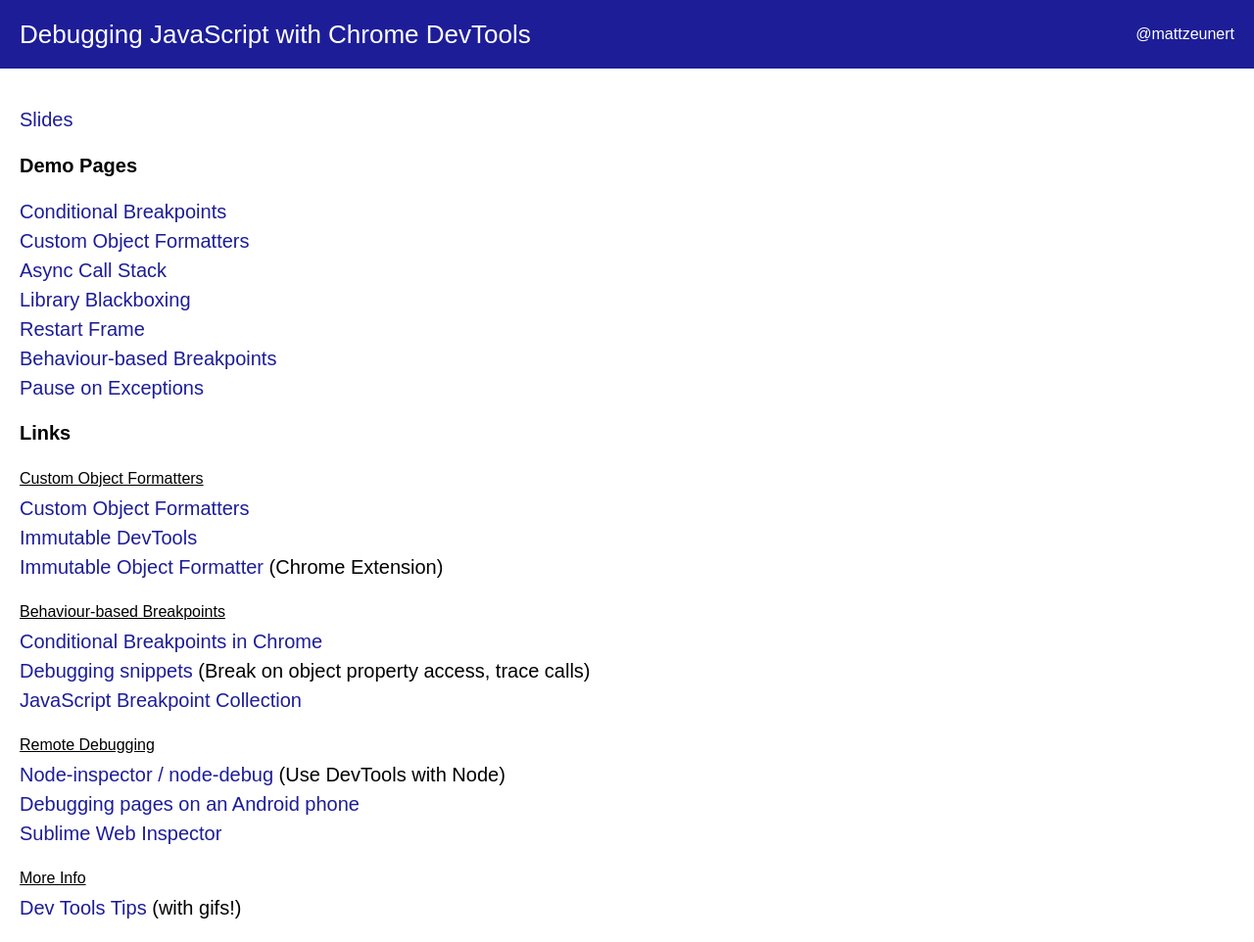
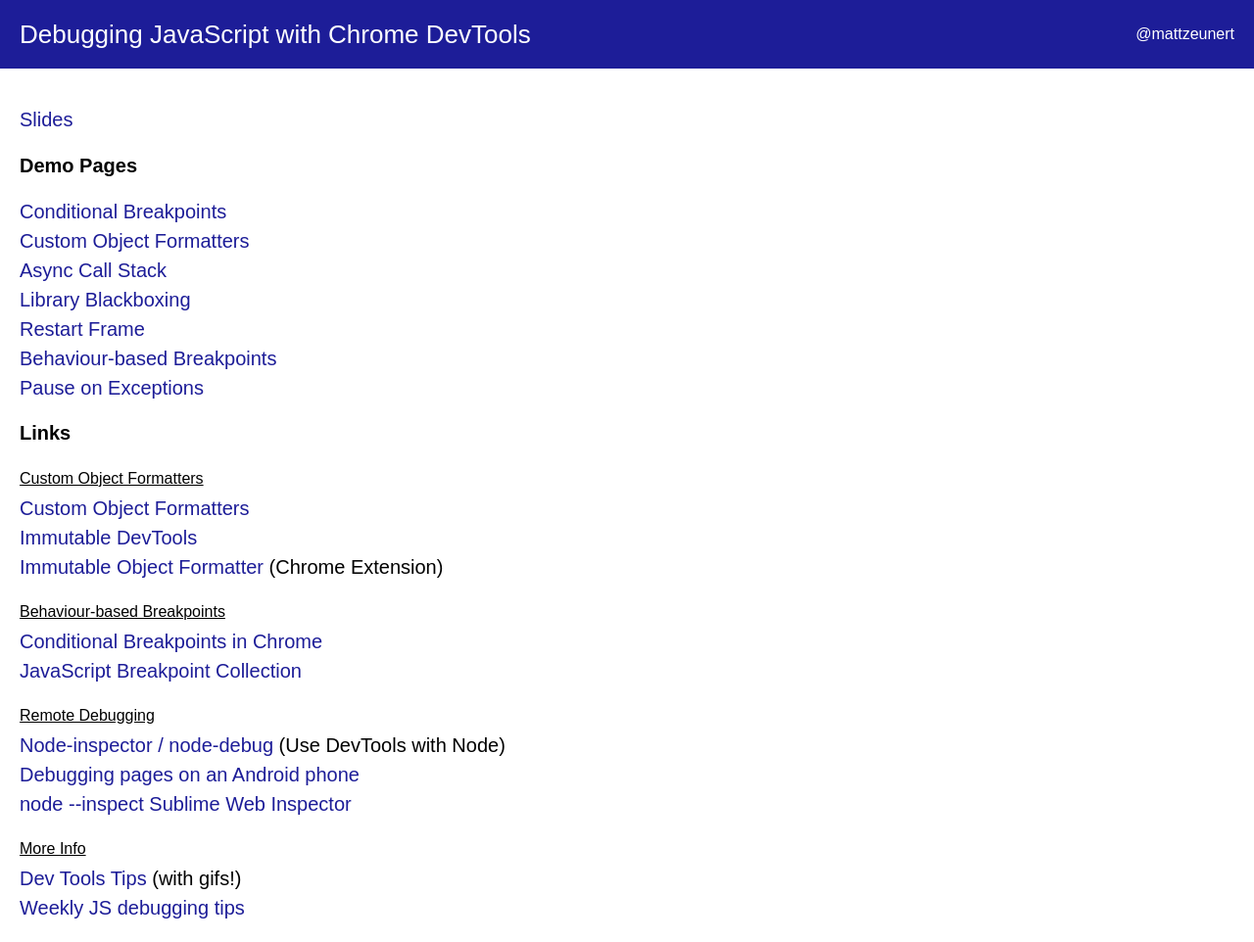
Before and after one commit to mattzeunert/mattzeunert.github.io, a Jekyll site: the page talks/js-debugging/index.html, which Jekyll copies as it is, in a window 1280 px wide. Shown: the whole page at 98% size. Built offline with Jekyll 4.4.1, drawn with Linux system fonts in a browser that asks for light colours.

Commit message:
Tweak index page

```diff
--- a/talks/js-debugging/index.html
+++ b/talks/js-debugging/index.html
@@ -80,7 +80,7 @@ h3 {
     <a href="https://developers.google.com/web/tools/chrome-devtools/debug/breakpoints/add-breakpoints?hl=en#create-conditional-breakpoints">
         Conditional Breakpoints in Chrome
     </a><br/>
-    <a href="https://github.com/paulirish/devtools-addons/wiki/Snippets">Debugging snippets</a> (Break on object property access, trace calls)<br/>
+    <!-- <a href="https://github.com/paulirish/devtools-addons/wiki/Snippets">Debugging snippets</a> (Break on object property access, trace calls)<br/> -->
     <a href="https://github.com/mattzeunert/javascript-breakpoint-collection">
     JavaScript Breakpoint Collection
     </a>
@@ -90,13 +90,15 @@ h3 {
     <a href="https://github.com/node-inspector/node-inspector">Node-inspector / node-debug</a> (Use DevTools with Node)<br/>
     <a href="https://developers.google.com/web/tools/chrome-devtools/debug/remote-debugging/remote-debugging">
     Debugging pages on an Android phone</a><br/>
+    <a href="https://github.com/nodejs/node/pull/6792">node --inspect</a>
     <a href="http://sokolovstas.github.io/SublimeWebInspector/">
         Sublime Web Inspector
     </a>
 
     <h3>More Info</h3>
 
-    <a href="https://umaar.com/dev-tips/">Dev Tools Tips</a> (with gifs!)
+    <a href="https://umaar.com/dev-tips/">Dev Tools Tips</a> (with gifs!)<br/>
+    <a href="http://www.jsdebugging.com/">Weekly JS debugging tips</a>
 </div>
 
 
```
